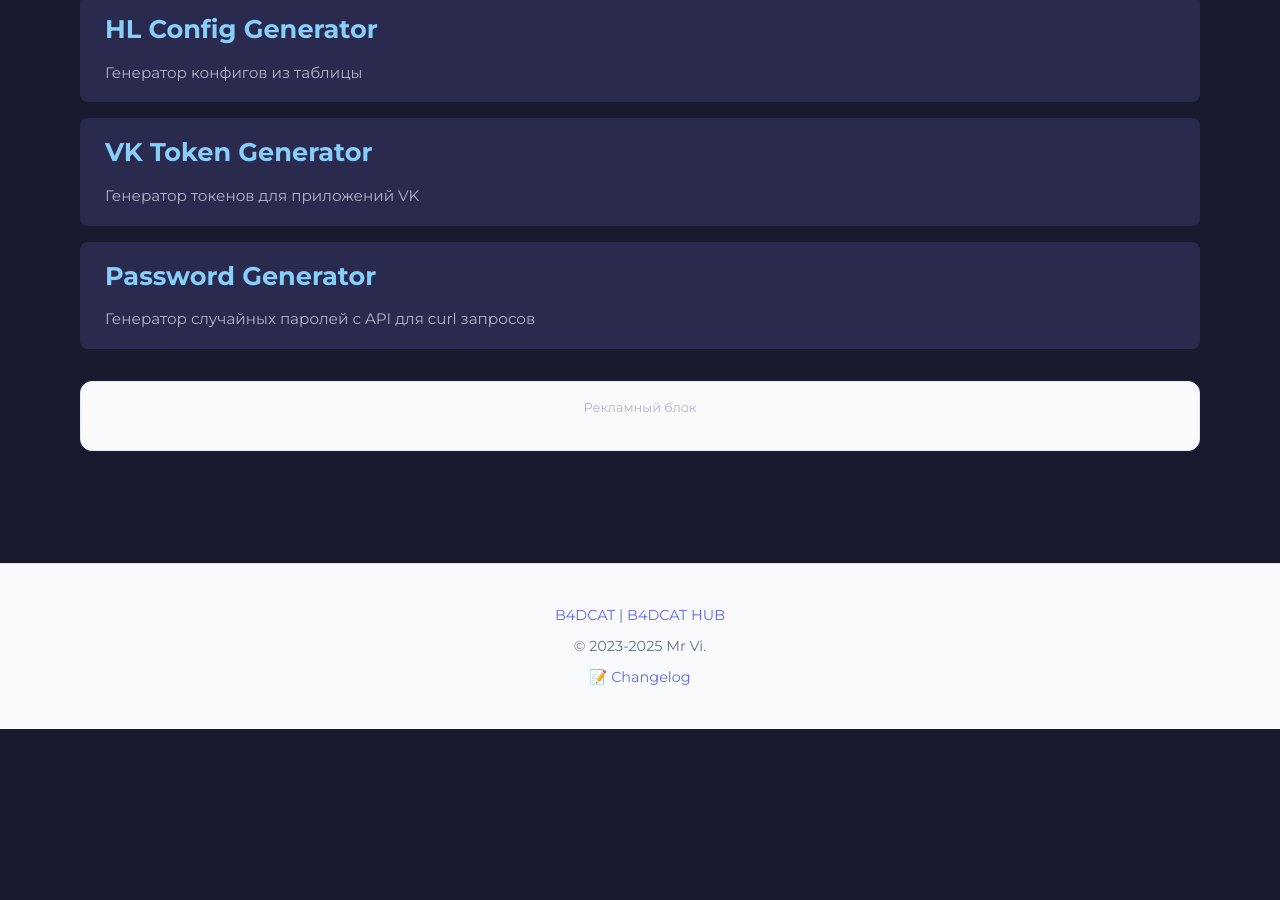
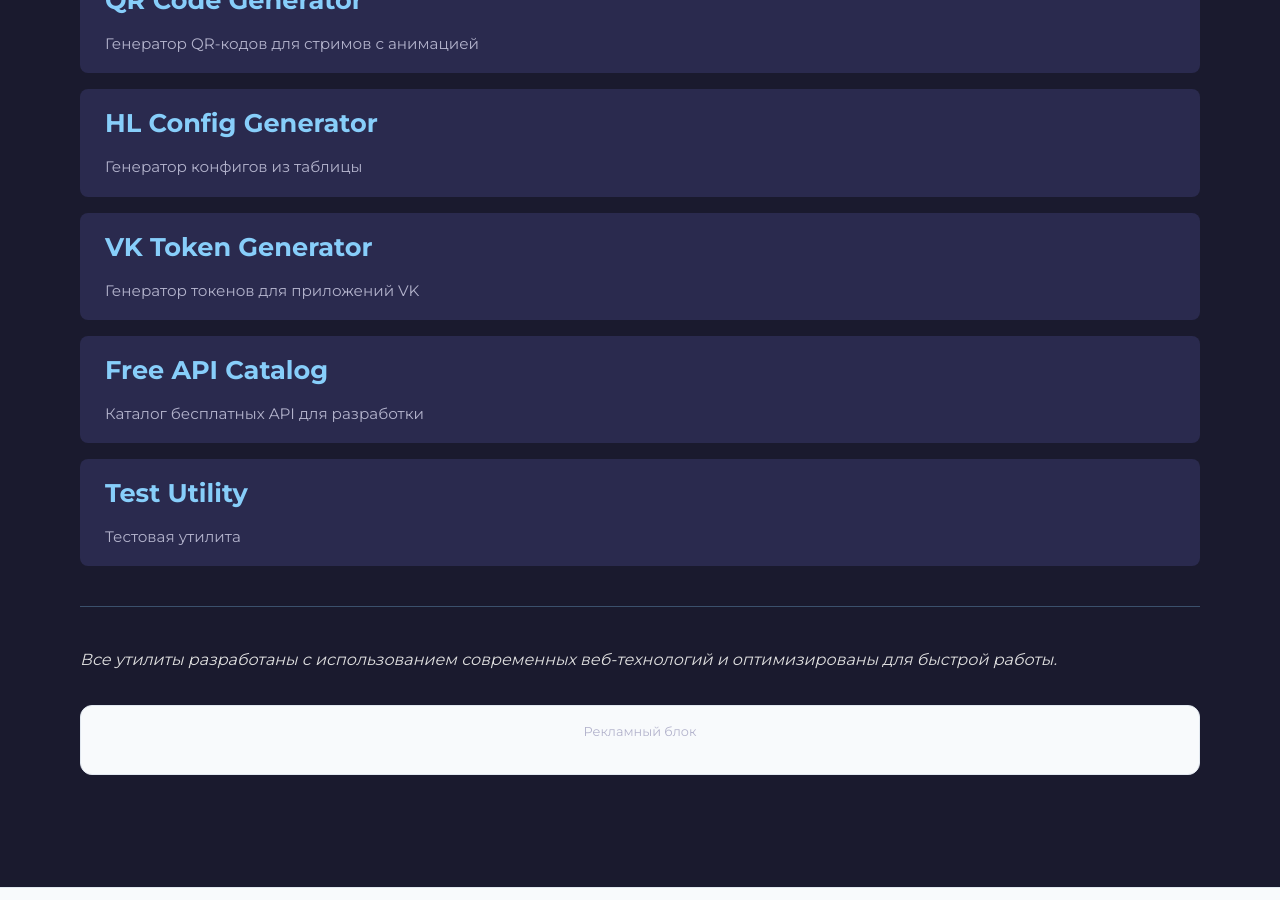
Before and after one commit to mrvi0/mrvi0.github.io, a Jekyll site: the page built from utilities/index.md, in a window 1280 px wide and 900 px high, scrolled down 1062 px. Built offline with Jekyll 4.4.1, drawn with Linux system fonts in a browser that asks for light colours; before the commit the page ends 1791 px from its top, so only the background shows below that; some of the changed text lies outside the part shown.

Commit message:
feat: update utilities page and remove password generator
- Remove password generator from utilities list
- Add missing utilities (Free API Catalog, Test Utility)
- Update page title and description
- Improve utilities page structure and formatting
- Add terminal-style description footer

```diff
--- a/utilities/index.md
+++ b/utilities/index.md
@@ -1,9 +1,14 @@
 ---
 layout: default
 title: Утилиты
+description: Коллекция веб-утилит для разработчиков
 ---
-<h1>Полезные Утилиты</h1>
-<p>Коллекция небольших веб-инструментов.</p>
+
+# 🚀 Утилиты
+
+Коллекция полезных веб-инструментов для разработчиков.
+
+## 📁 Доступные утилиты:
 
 <ul class="item-list">
     <li>
@@ -35,8 +40,15 @@ title: Утилиты
         <p>Генератор токенов для приложений VK</p>
     </li>
     <li>
-        <h2><a href="./pas/">Password Generator</a></h2>
-        <p>Генератор случайных паролей с API для curl запросов</p>
+        <h2><a href="./free-api/">Free API Catalog</a></h2>
+        <p>Каталог бесплатных API для разработки</p>
     </li>
-    <!-- Добавь сюда ссылки на другие утилиты -->
+    <li>
+        <h2><a href="./test/">Test Utility</a></h2>
+        <p>Тестовая утилита</p>
+    </li>
 </ul>
+
+---
+
+*Все утилиты разработаны с использованием современных веб-технологий и оптимизированы для быстрой работы.*
```
